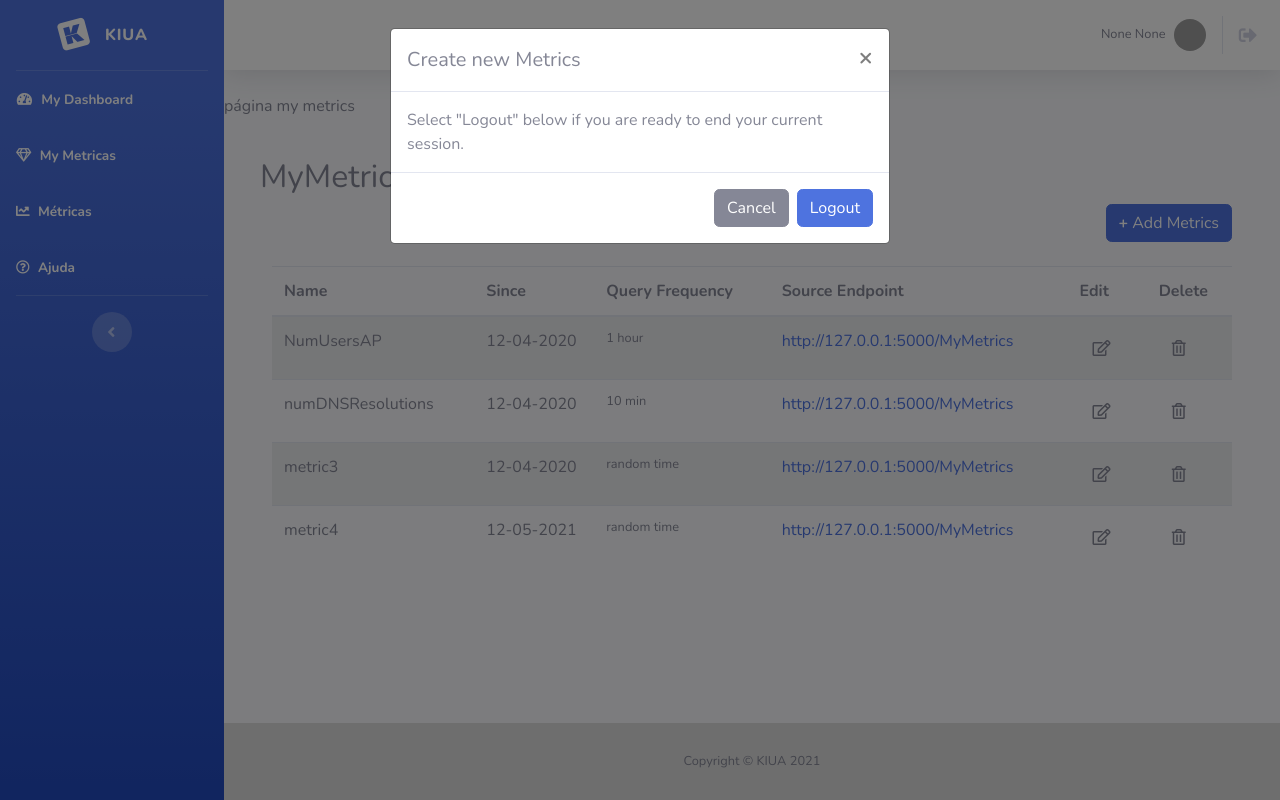
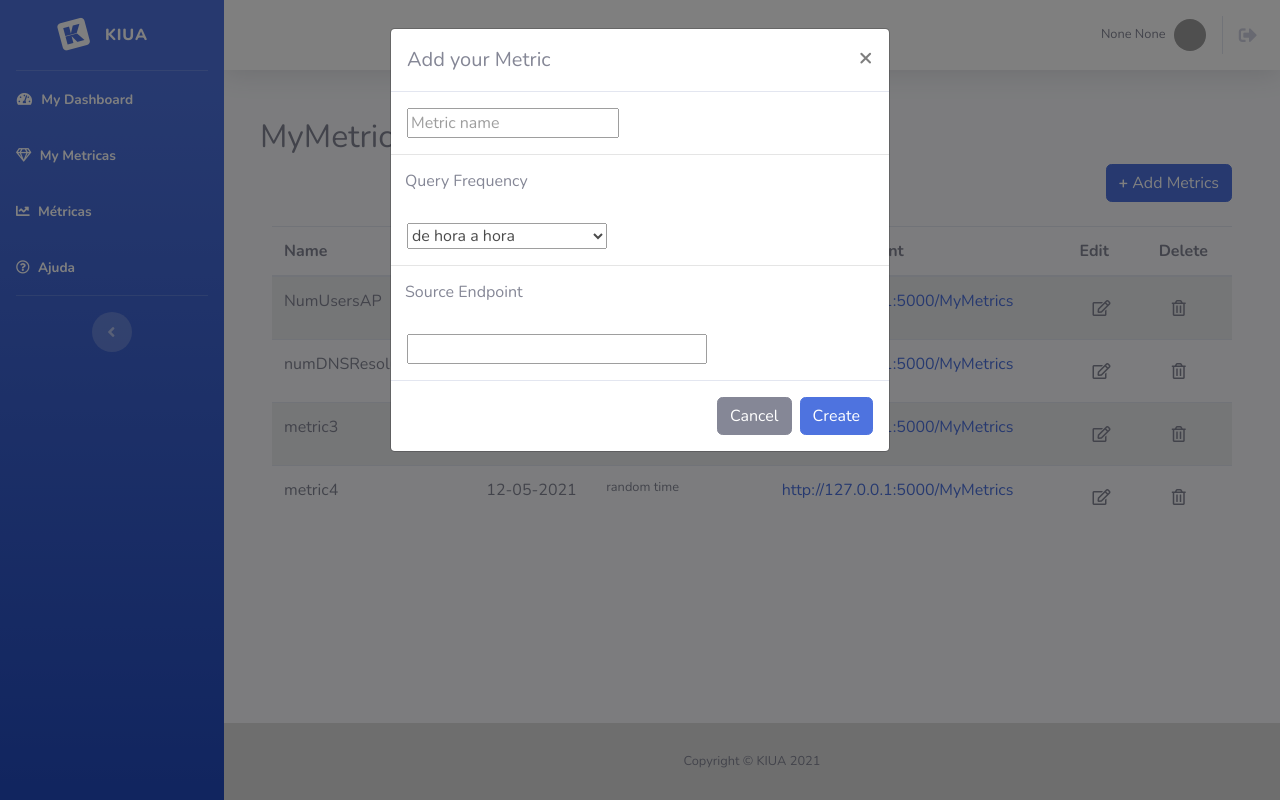
Before and after one commit to KIUA-PEI/KIUA_Backoffice, a Flask app: page /mymetrics in a window 1280 px wide, after a click that opens the changed part. Run offline with Flask 2, Linux system fonts and the light colour scheme; the visitor is signed in with stand-in values (Sample User, id 1); data comes from the database, SQL or seed files in the repository; some libraries are stand-ins or nearby versions; grey boxes are pictures that could not be loaded.

Commit message:
adjusts in mymetrics

```diff
--- a/website/templates/mymetrics.html
+++ b/website/templates/mymetrics.html
@@ -1,8 +1,6 @@
 {% extends 'base.html' %}
 
 {% block content %}
-
-<p>página my metrics</p>
 
 
 <div class="container">
@@ -16,21 +14,43 @@
                 <button type="button" class="btn btn-primary" data-toggle="modal" data-target="#dashModal"><b>+</b></span> Add Metrics</button>
             </div>
                 <!-- Metrics Modal-->
-            <div class="modal fade" id="dashModal" tabindex="-1" role="dialog" aria-labelledby="exampleModalLabel"
-            aria-hidden="true">
+                <div class="modal fade" id="dashModal" tabindex="-1" role="dialog" aria-labelledby="exampleModalLabel" aria-hidden="true">
                   <div class="modal-dialog" role="document">
                       <div class="modal-content">
+
+                          <form method="POST">
                             <div class="modal-header">
-                          <h5 class="modal-title" id="exampleModalLabel">Create new Metrics</h5>
+                                <h5 class="modal-title" id="exampleModalLabel">Add your Metric</h5>
                                 <button class="close" type="button" data-dismiss="modal" aria-label="Close">
                                     <span aria-hidden="true">×</span>
                                 </button>
                             </div>
-                      <div class="modal-body">Select "Logout" below if you are ready to end your current session.</div>
+
+                            <div class="modal-body">
+                              <input type="text" id="d" name="d" style="opacity: 70%;" placeholder="Metric name">
+                            </div>
+
+                            <hr class="sidebar-divider my-0">
+                            <h6 class="modal-title" style="padding: 14px;" id="exampleModalLabel">Query Frequency</h6>
+                            <div class="modal-body">
+                              <select name="dropdown-metrics" style="opacity: 70%; width: 200px;" id="dropdown-id">
+                                <option value="hora-a-hora">de hora a hora</option>
+                                <option value="5-em-5-minutos">de 5 em 5 minutos</option>
+                                <option value="30-em-30-minutos">de 30 em 30 minutos</option>
+                              </select>
+                            </div>
+                            <hr class="sidebar-divider my-0">
+                            <h6 class="modal-title" style="padding: 14px;" id="exampleModalLabel">Source Endpoint</h6>
+                            <div class="modal-body">
+                              <input type="url" id="d" name="d" style="opacity: 70%; width: 300px;">
+                            </div>
+
                             <div class="modal-footer">
                                 <button class="btn btn-secondary" type="button" data-dismiss="modal">Cancel</button>
-                          <a class="btn btn-primary" href="/">Logout</a>
+                                <button class="btn btn-primary" name="createbtn" value="btn" method="post" type="submit">Create</button>
                             </div>
+                          </form>
+
                       </div>
                   </div>
                 </div>
```
Lines whose indentation alone changed are shown as unchanged.
